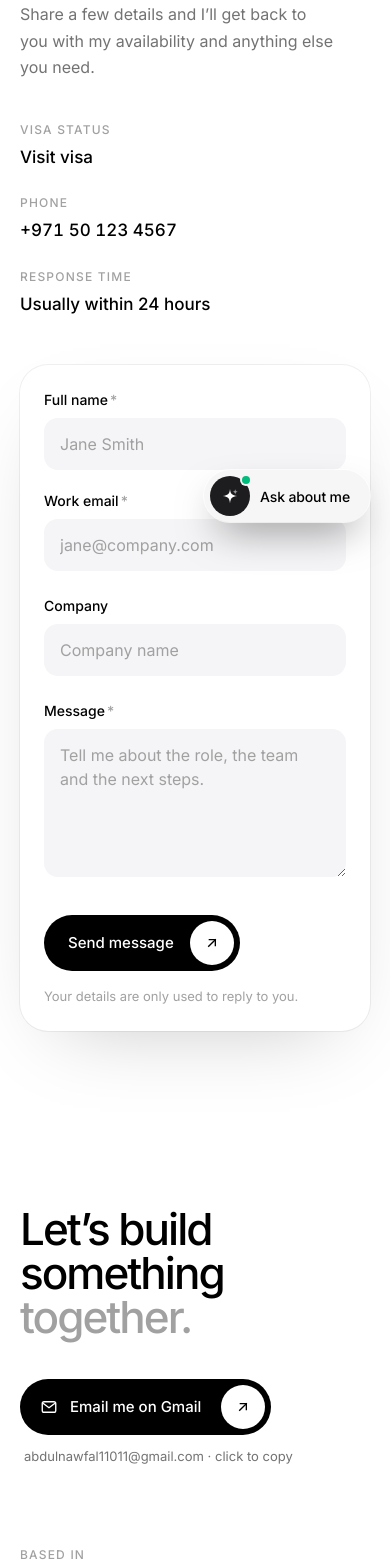
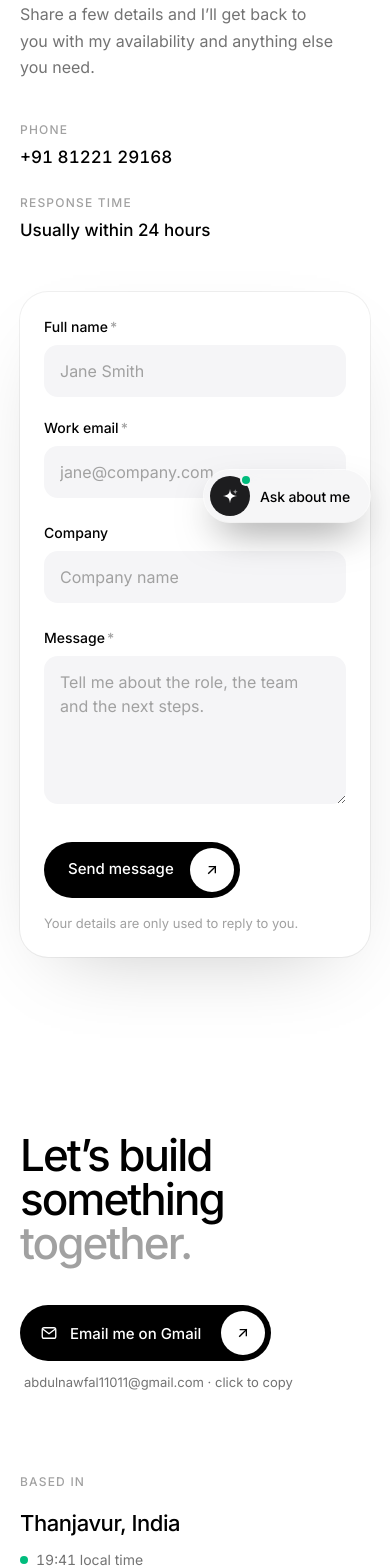
Before and after one commit to abdulnawfalm/portfolio-website, a Next.js app: page /contact in a window 390 px wide. Shown: the part 302-1870 px from the top of the page. Built offline with nearby package versions, Linux system fonts and the light colour scheme.

Commit message:
Location Thanjavur, India; new phone; remove visa status
Co-Authored-By: Claude Opus 5.5 <noreply@anthropic.com>
Claude-Session: https://claude.ai/code/session_012Gt6r9shSSEFMAuLwCnhPu

```diff
--- a/src/app/api/contact/route.ts
+++ b/src/app/api/contact/route.ts
@@ -100,7 +100,7 @@ export async function POST(request: Request) {
     });
 
     const subject = `Portfolio enquiry from ${name}${company ? `, ${company}` : ""}`;
-    const received = new Date().toLocaleString("en-GB", { timeZone: "Asia/Dubai", dateStyle: "medium", timeStyle: "short" });
+    const received = new Date().toLocaleString("en-GB", { timeZone: "Asia/Kolkata", dateStyle: "medium", timeStyle: "short" });
 
     await transporter.sendMail({
       from: { name: "Portfolio contact form", address: user },
@@ -111,7 +111,7 @@ export async function POST(request: Request) {
         `Name: ${name}`,
         `Email: ${email}`,
         ...(company ? [`Company: ${company}`] : []),
-        `Received: ${received} (Dubai time)`,
+        `Received: ${received} (India time)`,
         "",
         message,
       ].join("\n"),
@@ -119,7 +119,7 @@ export async function POST(request: Request) {
         <div style="font-family:Inter,Arial,sans-serif;font-size:15px;line-height:1.6;color:#111">
           <p style="margin:0 0 4px"><strong>${escapeHtml(name)}</strong> &lt;${escapeHtml(email)}&gt;</p>
           ${company ? `<p style="margin:0 0 4px;color:#555">${escapeHtml(company)}</p>` : ""}
-          <p style="margin:0 0 16px;color:#999;font-size:13px">${escapeHtml(received)} (Dubai time)</p>
+          <p style="margin:0 0 16px;color:#999;font-size:13px">${escapeHtml(received)} (India time)</p>
           <p style="margin:0;white-space:pre-wrap">${escapeHtml(message)}</p>
         </div>`,
     });
--- a/src/app/components/About.tsx
+++ b/src/app/components/About.tsx
@@ -13,7 +13,7 @@ const FIRST_NAME = "Abdul";
 const LAST_NAME = "Nawfal"; // second line under the first name
 const POSITION = "UI/UX & Product Designer";
 const EXPERIENCE = "2.5 yrs";
-const LOCATION = "Dubai, UAE";
+const LOCATION = "Thanjavur, India";
 const MONOGRAM = "AN";
 
 // The heading is split in two: the first part is black, the second part grey
--- a/src/app/components/ContactForm.tsx
+++ b/src/app/components/ContactForm.tsx
@@ -5,8 +5,7 @@ import { useState } from "react";
 /* ── Edit these ─────────────────────────────────────────── */
 const EMAIL = "abdulnawfal11011@gmail.com"; // ← your email
 const AVAILABILITY = "Open to full-time roles"; // e.g. "Open to full-time & contract roles"
-const VISA_STATUS = "Visit visa"; // your current visa status
-const PHONE = "+971 50 123 4567"; // ← placeholder — replace with your UAE number
+const PHONE = "+91 81221 29168";
 const RESPONSE_TIME = "Usually within 24 hours"; // how fast you reply
 
 /**
@@ -132,10 +131,6 @@ export default function ContactForm() {
           {/* Details */}
           <dl className="mt-10 grid grid-cols-1 gap-6 sm:grid-cols-2 lg:grid-cols-1">
             <div>
-              <dt className="text-[12px] font-medium uppercase tracking-[0.1em] text-neutral-400">Visa status</dt>
-              <dd className="mt-1.5 text-[17px] font-medium">{VISA_STATUS}</dd>
-            </div>
-            <div>
               <dt className="text-[12px] font-medium uppercase tracking-[0.1em] text-neutral-400">Phone</dt>
               <dd className="mt-1.5">
                 <a href={`tel:${PHONE.replace(/\s/g, "")}`} className="text-[17px] font-medium tabular-nums text-black underline-offset-4 hover:underline">
--- a/src/app/components/Footer.tsx
+++ b/src/app/components/Footer.tsx
@@ -6,8 +6,8 @@ import { useEffect, useState } from "react";
 const EMAIL = "abdulnawfal11011@gmail.com"; // ← your email
 const NAME = "Abdul Nawfal";
 const WORDMARK = "DESIGNER"; // big word at the bottom — matches your header logo
-const LOCATION = "Dubai, UAE";
-const TIME_ZONE = "Asia/Dubai";
+const LOCATION = "Thanjavur, India";
+const TIME_ZONE = "Asia/Kolkata";
 
 /** Opens a new Gmail message addressed to you, in a new tab */
 const GMAIL_URL = `https://mail.google.com/mail/?view=cm&fs=1&to=${encodeURIComponent(EMAIL)}&su=${encodeURIComponent("Hello Abdul")}`;
@@ -55,7 +55,7 @@ function ArrowUp({ className = "" }: { className?: string }) {
   );
 }
 
-/** Live local time in Dubai, updated every 20 seconds (shown after the page loads to avoid a mismatch) */
+/** Live local time at your location, updated every 20 seconds (shown after the page loads to avoid a mismatch) */
 function LocalTime() {
   const [time, setTime] = useState<string | null>(null);
 
--- a/src/app/components/Header.tsx
+++ b/src/app/components/Header.tsx
@@ -200,7 +200,7 @@ export default function Header() {
 
         <div className="mt-auto flex items-center justify-between pt-10 text-[13px] font-medium text-neutral-500">
           <span>© {new Date().getFullYear()} Abdul Nawfal</span>
-          <span>Dubai, UAE</span>
+          <span>Thanjavur, India</span>
         </div>
       </div>
     </header>
--- a/src/app/components/Hero.tsx
+++ b/src/app/components/Hero.tsx
@@ -19,7 +19,7 @@ const SKILLS = [
 const ROTATE_EVERY_MS = 2200;
 
 const AVAILABILITY = "Open to full-time roles";
-const LOCATION = "Dubai, UAE";
+const LOCATION = "Thanjavur, India";
 const INTRO =
   "I design and build digital experiences from idea to interface, combining product thinking, UI/UX design, prototyping and front end development to create functional, user focused products.";
 /* ───────────────────────────────────────────────────────── */
--- a/src/lib/chat-answers.ts
+++ b/src/lib/chat-answers.ts
@@ -32,7 +32,7 @@ export const ANSWERS: Answer[] = [
   {
     match: ["relocate", "relocation", "relocating", "move", "moving", "shift", "dubai", "uae", "emirates", "abroad", "overseas", "visa", "sponsor", "onsite", "on-site", "bangalore", "bengaluru", "india", "chennai"],
     text:
-      "Based in Dubai, UAE, and ready to join on-site. Current visa status: Visit visa.",
+      "Based in Thanjavur, India, and ready to join on-site.",
   },
   {
     match: ["experience", "experienced", "years", "year", "yrs", "how long", "senior", "junior", "level", "background", "career", "worked"],
@@ -42,7 +42,7 @@ export const ANSWERS: Answer[] = [
   {
     match: ["available", "availability", "free", "full time", "full-time", "fulltime", "part time", "hire", "hiring", "join", "start", "notice", "period", "open to", "on-site", "onsite", "office"],
     text:
-      "Yes, looking for a full-time UI/UX Designer or Product Designer role, on-site and working from the office. Open to positions in Dubai, UAE, and available immediately. Current visa status: Visit visa.",
+      "Yes, looking for a full-time UI/UX Designer or Product Designer role, on-site and working from the office. Open to new positions and available immediately.",
     links: [{ label: "Get in touch", href: "/contact" }],
   },
   {
@@ -70,7 +70,7 @@ export const ANSWERS: Answer[] = [
   {
     match: ["location", "located", "based", "where", "live", "city", "country", "chennai", "india", "timezone", "time zone"],
     text:
-      "Based in Dubai, UAE. Current visa status: Visit visa.",
+      "Based in Thanjavur, India.",
   },
 ];
 
@@ -83,7 +83,7 @@ ANSWERS.push(
   {
     match: ["who", "about", "tell me", "introduce", "yourself", "himself", "bio"],
     text:
-      "Abdul Nawfal is a UI/UX and Product Designer based in Dubai, UAE, with 2.5 years of experience and 20+ projects shipped. He designs interfaces and builds them in React and Next.js, and he's open to full-time roles in the UAE. Current visa status: Visit visa.",
+      "Abdul Nawfal is a UI/UX and Product Designer based in Thanjavur, India, with 2.5 years of experience and 20+ projects shipped. He designs interfaces and builds them in React and Next.js, and he's open to full-time roles.",
     links: [{ label: "See the work", href: "/#work" }],
   },
 );
```
